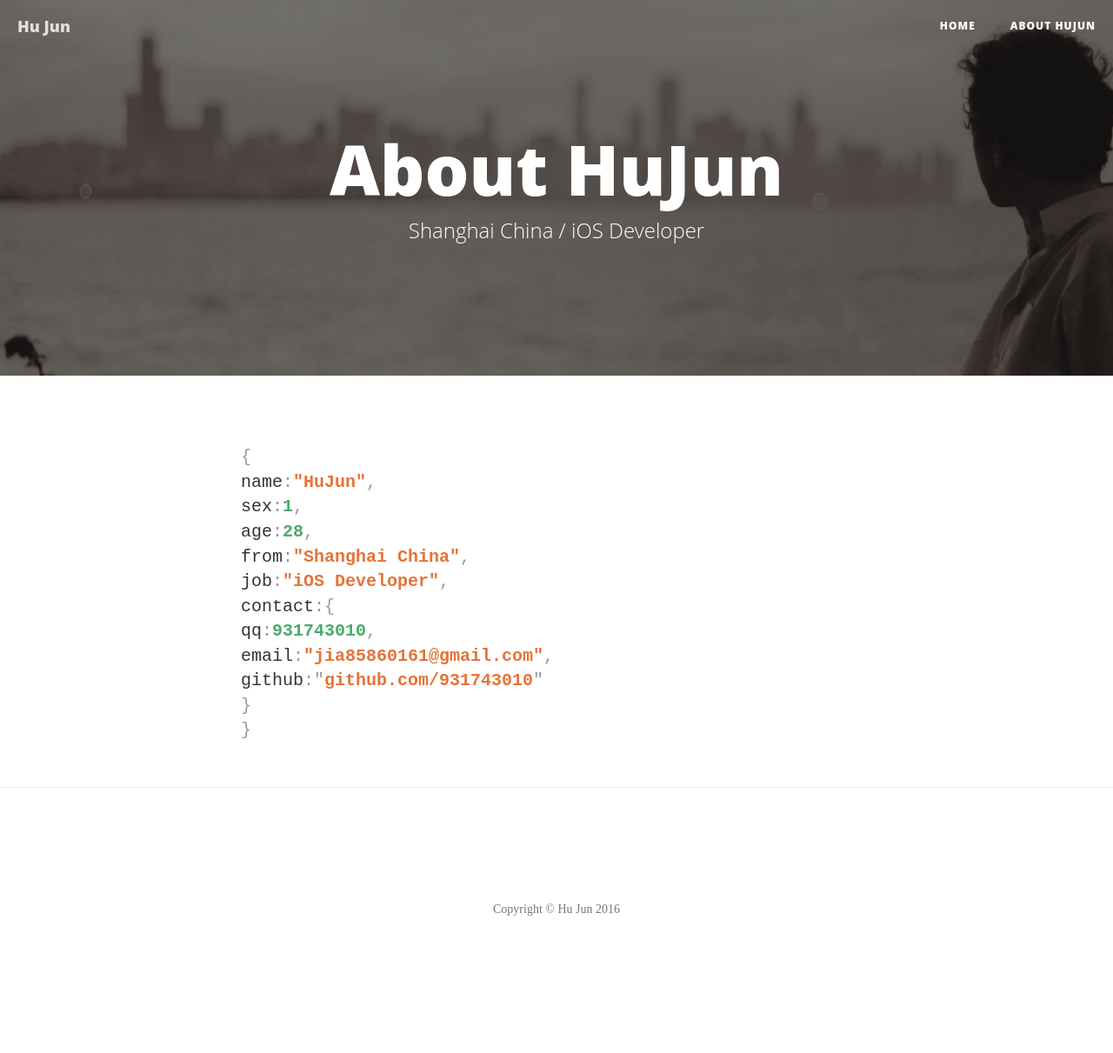
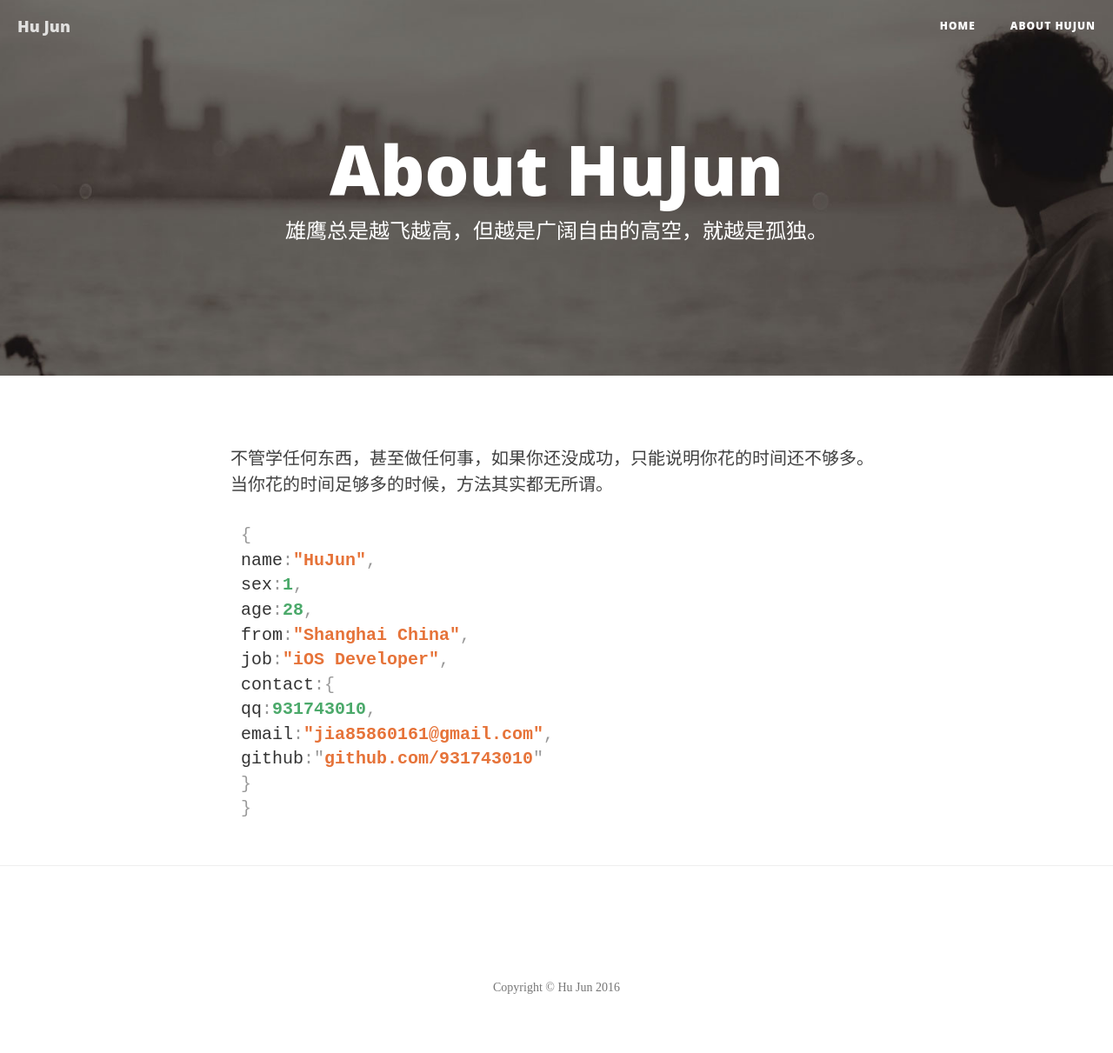
Before and after one commit to 931743010/HuJunBlog, a Jekyll site: the page built from about.html, in a window 1280 px wide. Shown: the whole page at 87% size. Built offline with Jekyll 4.4.1, drawn with Linux system fonts in a browser that asks for light colours; nearby versions of some CDN libraries; comment, search, counter and statistics services are not loaded; before the commit the page ends 1121 px from its top, so only the background shows below that.

Commit message:
about
about

```diff
--- a/about.html
+++ b/about.html
@@ -1,11 +1,13 @@
 ---
 layout: page
 title: "About HuJun"
-description: "Shanghai China / iOS Developer"
+description: "雄鹰总是越飞越高，但越是广阔自由的高空，就越是孤独。"
 header-img: "img/about-bg.jpg"
 ---
+<!-- 持续学习者 -->
+<!-- description: "Shanghai China / iOS Developer" -->
 
-<p></p>
+<p>不管学任何东西，甚至做任何事，如果你还没成功，只能说明你花的时间还不够多。当你花的时间足够多的时候，方法其实都无所谓。</p>
 
 <!-- <div class="title" _v-407b22d9="">关于我</div> -->
 
```
Also changed, not shown: img/about-bg1.jpg (added).
